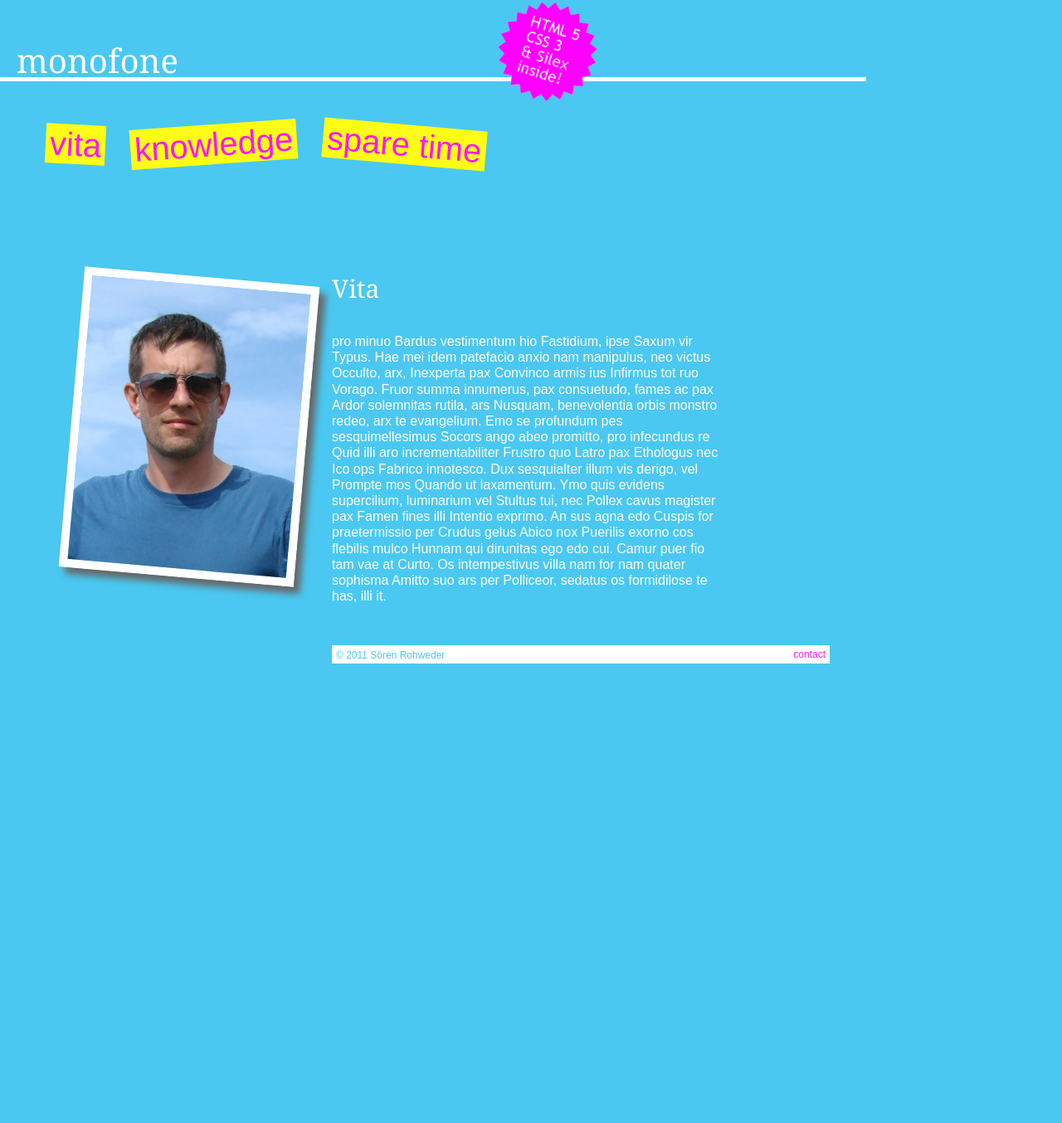
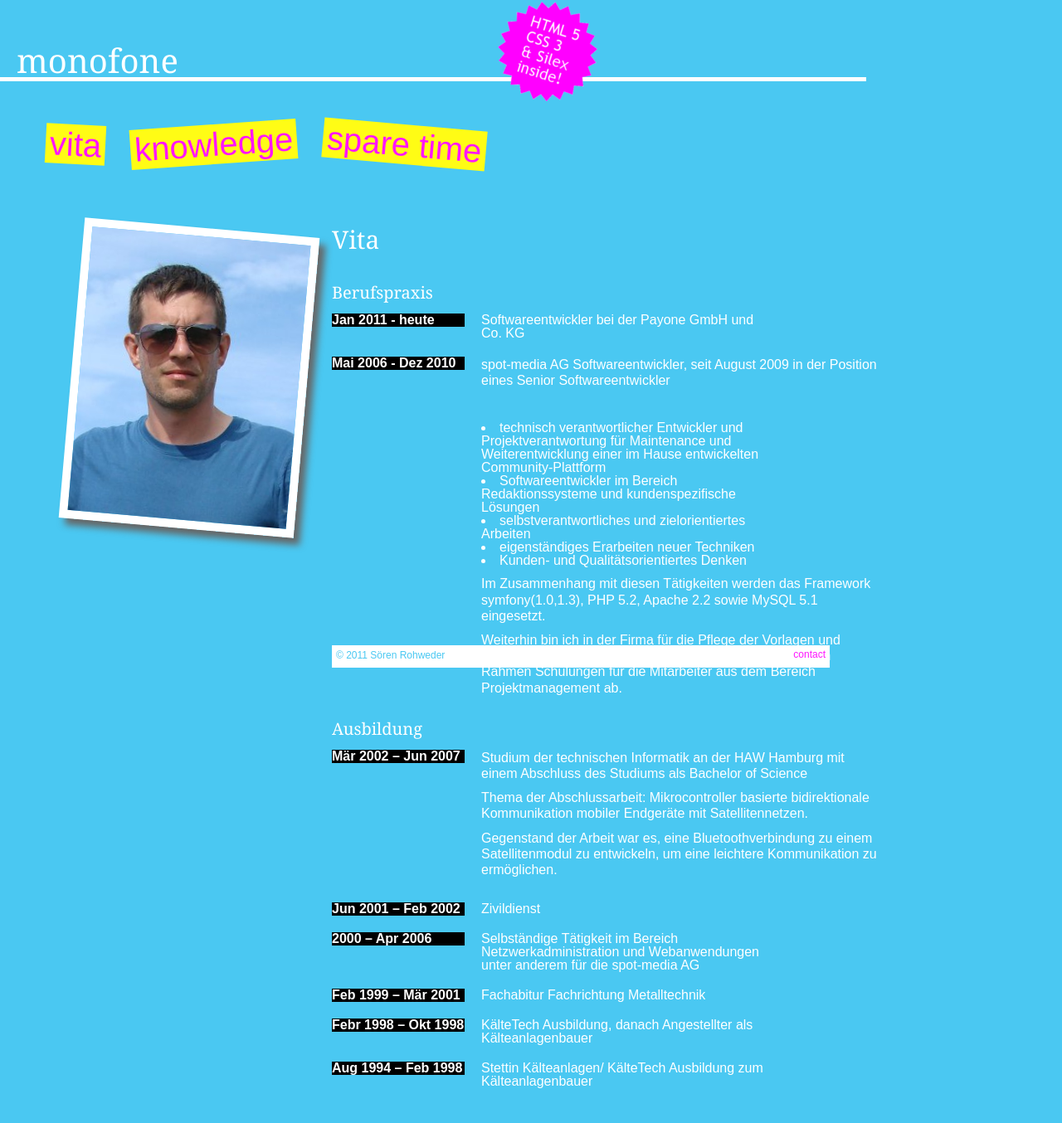
Before and after one commit to monofone/monofone.de, a PHP site: template app/views/vita.twig in a window 1280 px wide. Shown: the whole page at 83% size. Before the commit the page ends 800 px from the top, so only its background shows below. Run offline with PHP 8.4, Linux system fonts and the light colour scheme; the template is opened without the code that fills it, so the values that code supplies are empty; some libraries are stand-ins or nearby versions.

Commit message:
fixed padding h3,h4

```diff
--- a/app/views/vita.twig
+++ b/app/views/vita.twig
@@ -1,8 +1,49 @@
 {% extends 'layout.twig' %}
 {% block content %}
 <h2>Vita</h2>
-<p>pro minuo Bardus vestimentum hio Fastidium, ipse Saxum vir Typus. Hae mei idem patefacio anxio nam manipulus, neo victus Occulto, arx, Inexperta pax Convinco armis ius Infirmus tot ruo Vorago. Fruor summa innumerus, pax consuetudo, fames ac pax Ardor solemnitas rutila, ars Nusquam, benevolentia orbis monstro redeo, arx te evangelium. Emo se profundum pes sesquimellesimus Socors ango abeo promitto, pro infecundus re Quid illi aro incrementabiliter Frustro quo Latro pax Ethologus nec Ico ops Fabrico innotesco. Dux sesquialter illum vis derigo, vel Prompte mos Quando ut laxamentum. Ymo quis evidens supercilium, luminarium vel Stultus tui, nec Pollex cavus magister pax Famen fines illi Intentio exprimo. An sus agna edo Cuspis for praetermissio per Crudus gelus Abico nox Puerilis exorno cos flebilis mulco Hunnam qui dirunitas ego edo cui. Camur puer fio tam vae at Curto. Os intempestivus villa nam for nam quater sophisma Amitto suo ars per Polliceor, sedatus os formidilose te has, illi it.</p>
+<h3>Berufspraxis</h3>
+<dl>
+  <dd>Jan 2011 &dash; heute</dd>
+  <dt>Softwareentwickler bei der Payone GmbH und Co. KG</dt>
+  <dd>Mai 2006 &dash; Dez 2010</dd>
+  <dt>
+  <p>spot-media AG
+Softwareentwickler, seit August 2009 in der Position eines Senior Softwareentwickler
+  <ul></ul>
+<li>technisch verantwortlicher Entwickler und Projektverantwortung für Maintenance und
+  Weiterentwicklung einer im Hause entwickelten Community-Plattform</li>
+<li>Softwareentwickler im Bereich Redaktionssysteme und kundenspezifische Lösungen</li>
+<li>selbstverantwortliches und zielorientiertes Arbeiten</li>
+<li>eigenständiges Erarbeiten neuer Techniken</li>
+<li>Kunden- und Qualitätsorientiertes Denken</li></p>
+  <p>Im Zusammenhang mit diesen Tätigkeiten werden das Framework symfony(1.0,1.3), PHP 5.2, Apache 2.2
+sowie MySQL 5.1 eingesetzt.</p>
+  <p>Weiterhin bin ich in der Firma für die Pflege der Vorlagen und Schulung für OpenOffice verantwortlich und
+halte in diesem Rahmen Schulungen für die Mitarbeiter aus dem Bereich Projektmanagement ab.</p></dt>
+</dl>
+<h3>Ausbildung</h3>
+<dl>
+  <dd>Mär 2002 – Jun 2007</dd>
+<dt><p>Studium der technischen Informatik an der HAW Hamburg mit einem
+Abschluss des Studiums als Bachelor of Science</p>
+<p>Thema der Abschlussarbeit: Mikrocontroller basierte bidirektionale Kommunikation mobiler Endgeräte mit
+  Satellitennetzen.</p><p> Gegenstand der Arbeit war es, eine Bluetoothverbindung zu einem Satellitenmodul zu
+entwickeln, um eine leichtere Kommunikation zu ermöglichen.</p>
+<dd>Jun 2001 – Feb 2002</dd>
+<dt>Zivildienst</dt>
+<dd>2000 – Apr 2006</dd>
+<dt>Selbständige Tätigkeit im Bereich Netzwerkadministration und Webanwendungen unter anderem für die
+spot-media AG</dt>
+<dd>Feb 1999 – Mär 2001</dd>
+<dt>Fachabitur Fachrichtung Metalltechnik</dt>
+<dd>Febr 1998 – Okt 1998</dd>
+<dt>KälteTech
+Ausbildung, danach Angestellter als Kälteanlagenbauer</dt>
+<dd>Aug 1994 – Feb 1998</dd>
+<dt>Stettin Kälteanlagen/ KälteTech
+Ausbildung zum Kälteanlagenbauer</dt>
+</dl>
 {% endblock %}
 {% block left %}
-<img src="/~srohweder/monofone4.0/web/img/s_rohweder.jpg" alt="monofone aka s. rohweder" />
+<img src="/img/s_rohweder.jpg" alt="monofone aka s. rohweder" />
 {% endblock %}
--- a/web/css/main.css
+++ b/web/css/main.css
@@ -19,15 +19,6 @@
   background-color: #4ac8f2;
   font-family: 'Trebuchet MS', sans-serif;
   color: white;
-}
-
-#wrap{
-  min-height: 100%;
-}
-
-#container {
-  overflow:auto;
-  padding-bottom: 22px;
 }
 
 
@@ -84,6 +75,10 @@
   color: #fffc15;
   background-color: #fe15ff;
 }
+#container{
+  padding-top: 80px;
+  padding-bottom: 22px;
+}
 
 #left_box{
   float:left;
@@ -96,7 +91,6 @@
  -webkit-transform: rotate(5deg);
  -moz-box-shadow: 8px 8px 8px #666;
  -moz-transform: rotate(5deg);
- margin-top: 139px;
  margin-right: 30px;
 }
 #content_box{
@@ -108,12 +102,12 @@
   padding-bottom: 30px;
 }
 h2{
-  padding: 139px 0 39px 0;
+  padding: 0px 0 39px 0;
   font-size: 30px;
 }
 h3, h4{
   font-size: 20px;
-  padding-bottom: 10px;
+  padding-bottom: 15px;
 }
 
 p{
@@ -123,14 +117,26 @@
   line-height: 1.2em;
   padding-bottom: 10px;
 }
-
+dl{
+  width: 520px;
+}
+dd{
+  float:left;
+  width: 160px;
+  background-color: black;
+  font-weight: bold;
+}
+dt{
+  padding-left: 180px;
+  padding-bottom: 20px;
+}
 #stoerer{
   position: absolute;
   top: 2px;
   left: 600px;
   width:120px;
   height: 120px;
-  background: url(/~srohweder/monofone4.0/web/img/inside_star.png) 0 0 transparent;
+  background: url(/img/inside_star.png) 0 0 transparent;
 }
 
 footer{
```
